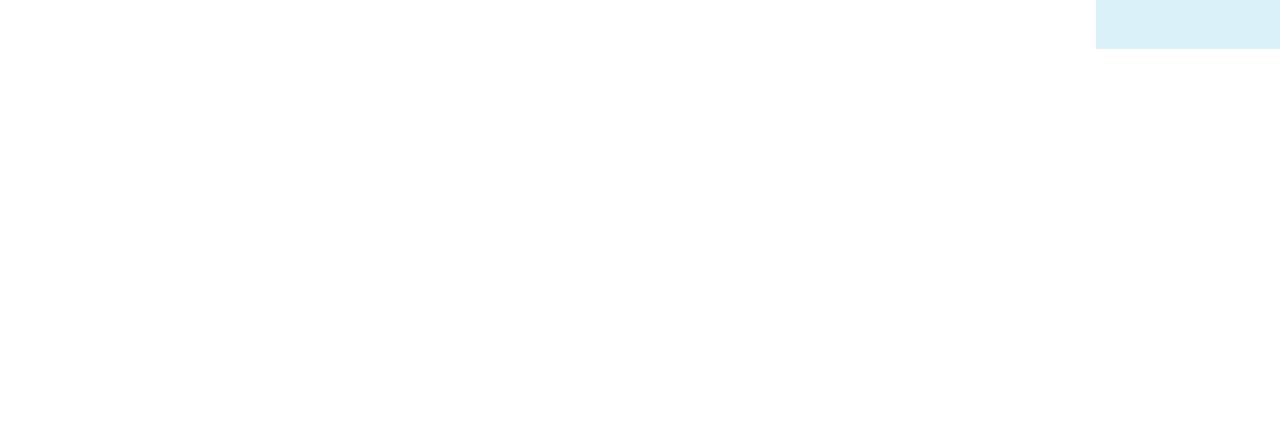
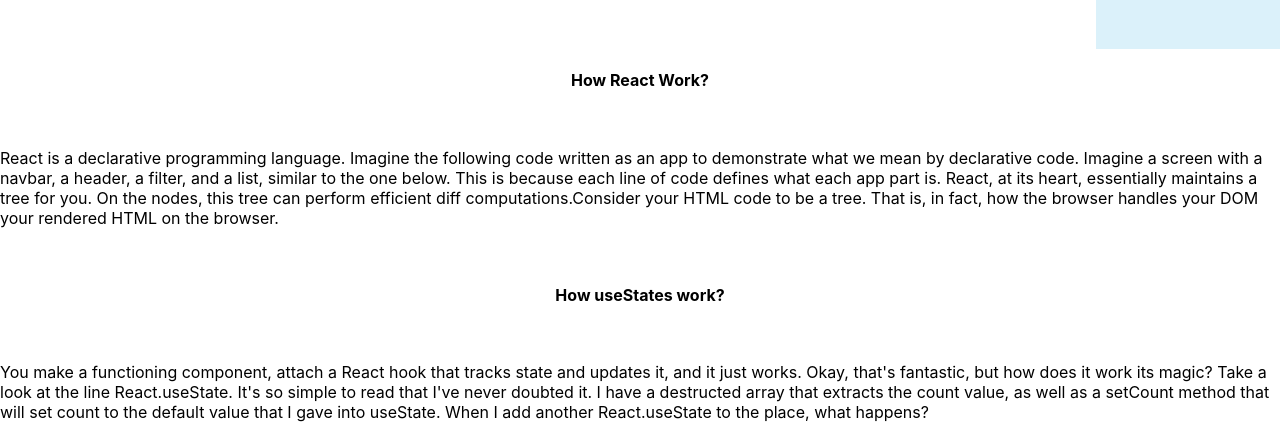
Before and after one commit to kaiumhusyn/burgerShop, a React (Create React App) app: page / in a window 1280 px wide. Shown: the part 1882-2317 px from the top of the page. Before the commit the page ends 1931 px from the top, so only its background shows below. Built offline with nearby package versions, Linux system fonts and the light colour scheme.

Commit message:
final commit

```diff
--- a/src/App.js
+++ b/src/App.js
@@ -1,5 +1,6 @@
 import './App.css';
 import Header from './components/Header/Header';
+import Question from './components/Question/Question';
 import Shop from './components/Shop/Shop';
 
 function App() {
@@ -7,6 +8,7 @@ function App() {
     <div >
       <Header></Header>
       <Shop></Shop>
+      <Question></Question>
 
     </div>
   );
--- /dev/null
+++ b/src/components/Question/Question.css
@@ -0,0 +1,3 @@
+.qHead {
+  text-align: center;
+}
--- /dev/null
+++ b/src/components/Question/Question.js
@@ -0,0 +1,18 @@
+import React from 'react';
+import './Question.css'
+
+const Question = () => {
+    return (
+        <div>
+             <h4 className='qHead'>How React Work?</h4>
+             <br />
+            <p>React is a declarative programming language. Imagine the following code written as an app to demonstrate what we mean by declarative code. Imagine a screen with a navbar, a header, a filter, and a list, similar to the one below. This is because each line of code defines what each app part is. React, at its heart, essentially maintains a tree for you. On the nodes, this tree can perform efficient diff computations.Consider your HTML code to be a tree. That is, in fact, how the browser handles your DOM your rendered HTML on the browser.</p>
+            <br />
+            <h4 className='qHead'>How useStates work?</h4>
+            <br />
+            <p>You make a functioning component, attach a React hook that tracks state and updates it, and it just works. Okay, that's fantastic, but how does it work its magic? Take a look at the line React.useState. It's so simple to read that I've never doubted it. I have a destructed array that extracts the count value, as well as a setCount method that will set count to the default value that I gave into useState. When I add another React.useState to the place, what happens?</p>
+        </div>
+    );
+};
+
+export default Question;
--- a/src/components/Shop/Shop.js
+++ b/src/components/Shop/Shop.js
@@ -33,11 +33,14 @@ const Shop = () => {
                          ></Product>)
                 }
 
+
             </div>
             <div className="cart-container">
                 <Cart cart={cart} cleaner={cleanCart}></Cart>
             </div>
+
         </div>
+
     );
 };
 
```
